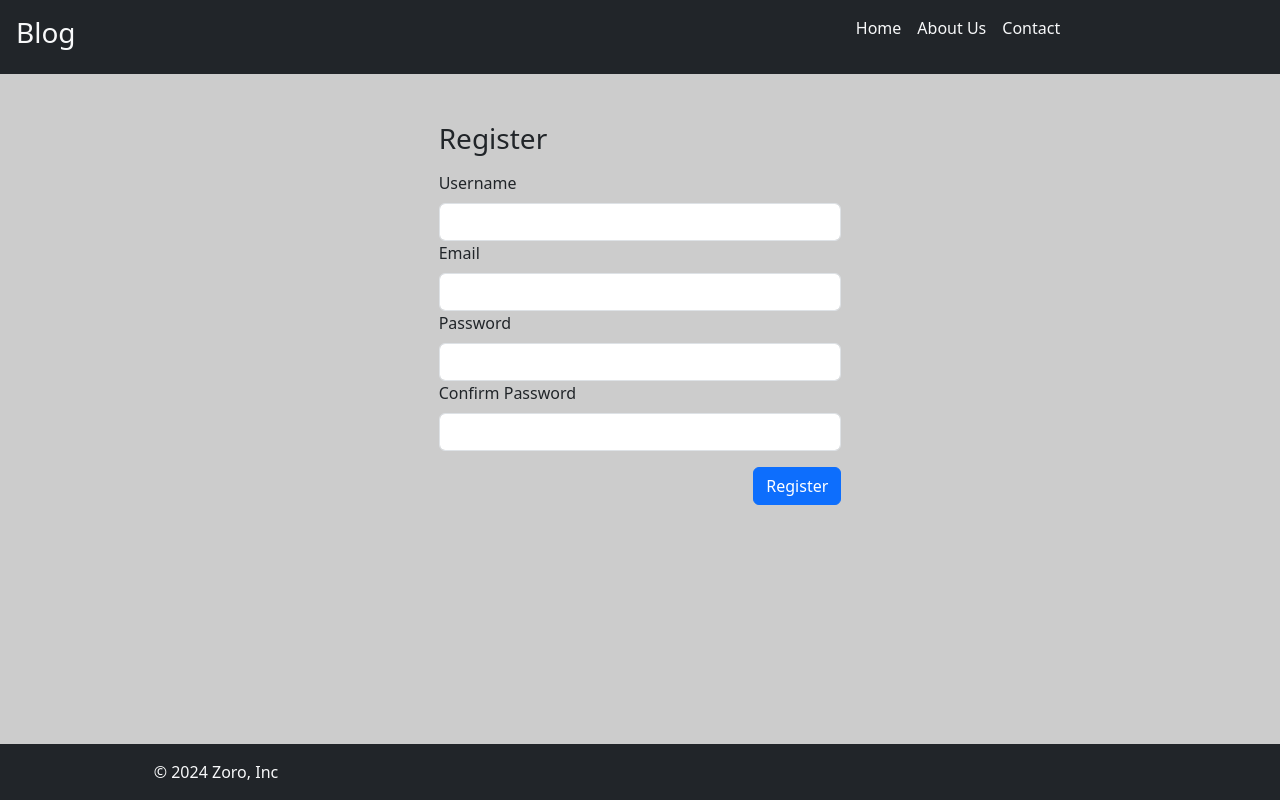
After one commit to zoro1324/Django-app, a Django app: page /blog/register/ in a window 1280 px wide. The commit adds this page. Run offline with Django 5.2, Linux system fonts and the light colour scheme; some libraries are stand-ins or nearby versions.

Commit message:
Register is added and error message is available

```diff
--- a/blog_app/blog/forms.py
+++ b/blog_app/blog/forms.py
@@ -1,6 +1,17 @@
 from django import forms
+from django.contrib.auth.models import User
+class ContactDetail(forms.Form):
+    name = forms.CharField(label='Name',max_length=100, required=True)
+    email = forms.EmailField(label="Email", required=True)
+    message = forms.CharField(label="Message", required=False)
 
-class ContactDetail(forms.Form):
-    name = forms.CharField(label='Name',max_length=100)
-    email = forms.EmailField(label="Email")
-    message = forms.CharField(label="Message")
+class RegisterForms(forms.ModelForm):
+    username = forms.CharField(label="Username",max_length=15, required=True)
+    email = forms.EmailField(label="Email",max_length=50, required=True)
+    password = forms.CharField(label="Password",max_length=20, required=True)
+    password_confirm = forms.CharField(label="Confirm password",max_length=20,required=True)
+
+
+    class Meta:
+        model = User
+        fields = ['username','email','password']
--- /dev/null
+++ b/blog_app/blog/templates/blog/register.html
@@ -0,0 +1,58 @@
+{% extends "blog/base.html" %}
+{% block content %}
+    <div class="container-fluid">
+        <div class="row d-flex justify-content-center mt-5">
+            <div class="col-4">
+
+                <h3>Register</h3>
+                <div class="">
+                </div>
+                <div class="my-3">
+                    <form method="post">
+                        {% csrf_token %}
+                        <div class="form-group">
+                            <label for="username" class="form-label">Username</label>
+                            <input type="text" class="form-control" id="username" name="username" value="{{form.username.value |default:""}}">
+                            {% if form.username.errors %}
+                                <div class="col-12">
+                                        <span class="text-danger">{{form.username.errors}}</span>
+                                </div>
+                            {% endif %}
+                        </div>
+                        <div class="form-group">
+                            <label for="email" class="form-label">Email</label>
+                            <input type="email" class="form-control" id="email" name="email" value="{{form.email.value |default:""}}">
+                            {% if form.email.errors %}
+                                <div class="col-12">
+                                        <span class="text-danger">{{form.email.errors}}</span>
+                                </div>
+                            {% endif %}
+
+                        </div>
+                        <div class="form-group">
+                            <label for="password" class="form-label">Password</label>
+                            <input type="password" class="form-control" id="password" name="password">
+                            {% if form.password.errors %}
+                                <div class="col-12">
+                                        <span class="text-danger">{{form.password.errors}}</span>
+                                </div>
+                            {% endif %}
+                        </div>
+                        <div class="form-group">
+                            <label for="confirm_password" class="form-label">Confirm Password</label>
+                            <input type="password" class="form-control" id="confirm_password" name="password_confirm">
+                            {% if form.password_confirm.errors %}
+                                <div class="col-12">
+                                        <span class="text-danger">{{form.password_confirm.errors}}</span>
+                                </div>
+                            {% endif %}
+                        </div>
+                        <div class="my-3 d-flex justify-content-end">
+                            <button type="submit" class="btn btn-primary">Register</button>
+                        </div>
+                    </form>
+                </div>
+            </div>
+        </div>
+    </div>
+{% endblock content %}
--- a/blog_app/blog/urls.py
+++ b/blog_app/blog/urls.py
@@ -9,5 +9,6 @@ urlpatterns = [
     path("old_url/",views.old_url_redirect,name="old_url"),
     path("new_url/",views.new_url_redirect,name="new_url"),
     path('contact/',views.contact,name="contact"),
-    path('aboutus/',views.about,name='about_us')
+    path('aboutus/',views.about,name='about_us'),
+    path('register/',views.register,name="register")
 ]
--- a/blog_app/blog/views.py
+++ b/blog_app/blog/views.py
@@ -4,7 +4,7 @@ from django.urls import reverse
 import logging
 from django.core.paginator import Paginator
 from .models import Post,Catagory,AboutUS
-from .forms import ContactDetail
+from .forms import ContactDetail,RegisterForms
 
 # Create your views here.
 #posts=[
@@ -48,14 +48,15 @@ def new_url_redirect(request):
     return HttpResponse("Redirected url")
 
 def contact(request):
+    form = ContactDetail()
+    sucess_message= None
     if request.method == 'POST':
         form = ContactDetail(request.POST)
         if form.is_valid():
             sucess_message = "Your responce has been recorded"
             #logger=logging.getLogger("TESTING")
             #logger.debug(f"name = {form.cleaned_data['name']} email = {form.cleaned_data['email']} message = {form.cleaned_data['message']}")
-            return render(request,"blog/contact.html",{"sucess_message" : sucess_message})
-    return render(request,"blog/contact.html",{'title':'Contact us'})
+    return render(request,"blog/contact.html",{'title':'Contact us','form':form,"sucess_message" : sucess_message,})
 
 def about(request):
     about_content = AboutUS.objects.first()
@@ -64,3 +65,12 @@ def about(request):
     else:
         about_content = about_content.content
     return render(request,"blog/about.html",{'about_content':about_content,'title':'About us'})
+
+def register(request):
+    form = RegisterForms()
+    if request.method == 'POST':
+        form = RegisterForms(request.POST)
+        if form.is_valid():
+            form.save()
+            print("Registered")
+    return render(request,"blog/register.html",{'form':form})
```
Also changed, not shown: blog_app/blog/templates/blog/contact.html (+25 -6 lines).
